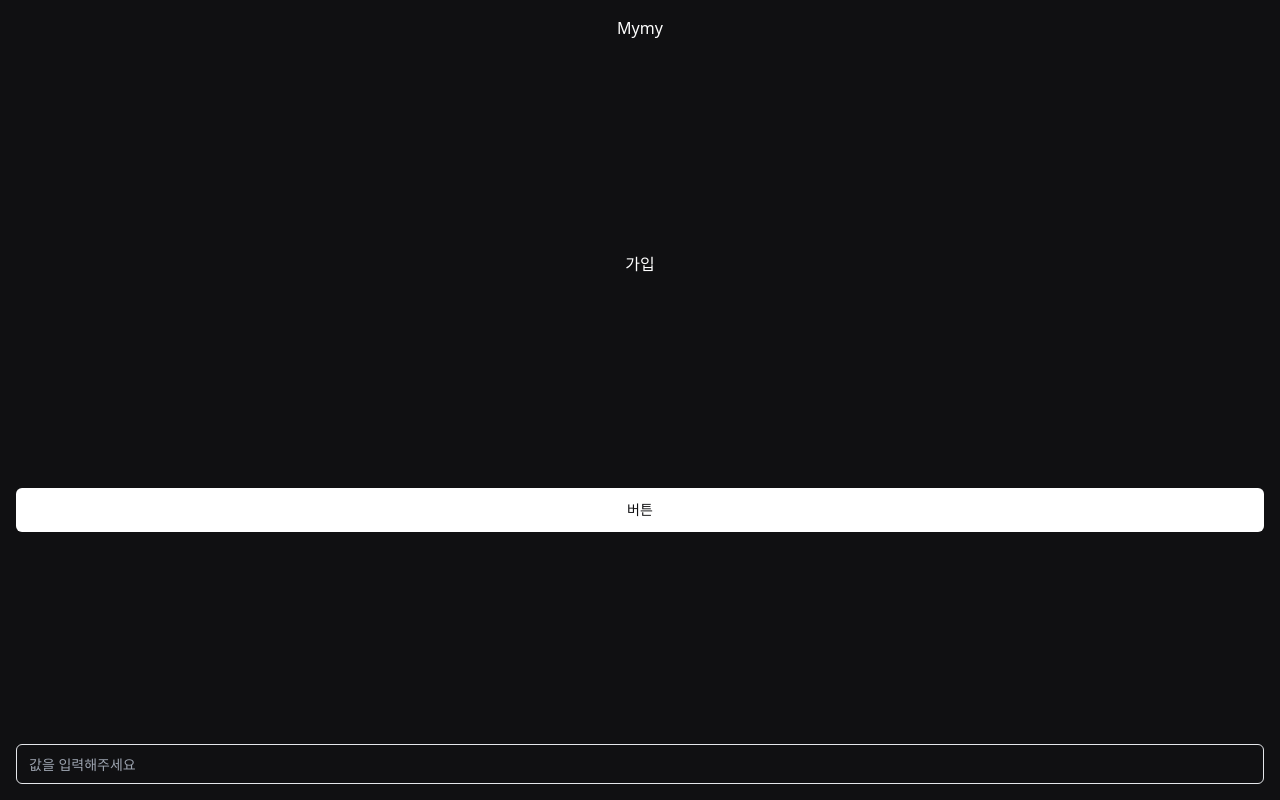
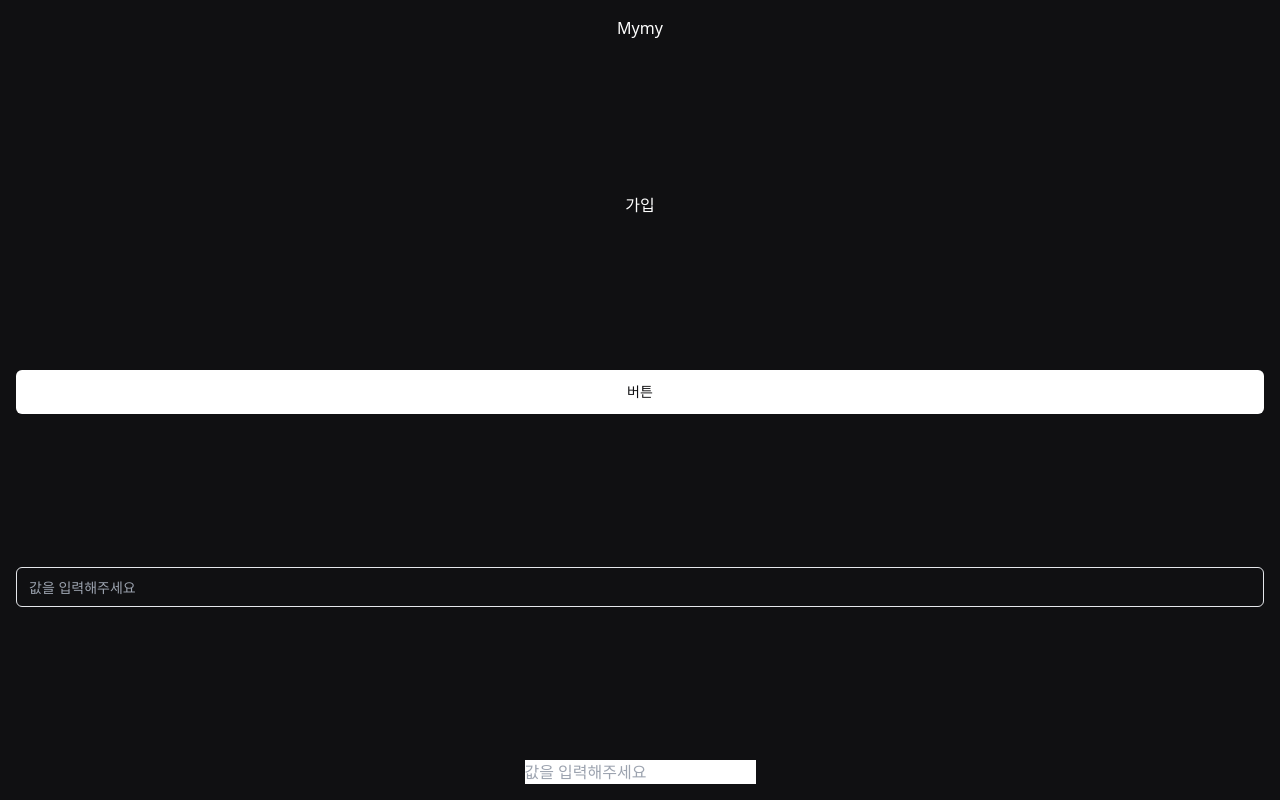
Before and after one commit to getmymy/mymy-client, a Next.js app: page / in a window 1280 px wide. Built offline with nearby package versions, Linux system fonts and the light colour scheme.

Commit message:
chore: update default signup route

```diff
--- a/src/app/page.tsx
+++ b/src/app/(home)/page.tsx
@@ -9,6 +9,7 @@ export default function Home() {
       <Link href="/sign-in">가입</Link>
       <Button>버튼</Button>
       <Input placeholder="값을 입력해주세요" />
+      <input type="text" placeholder="값을 입력해주세요" />
     </main>
   );
 }
--- a/src/app/onboarding/page.tsx
+++ /dev/null
@@ -1,3 +0,0 @@
-export default function Login() {
-  return <div>로그인</div>;
-}
```
